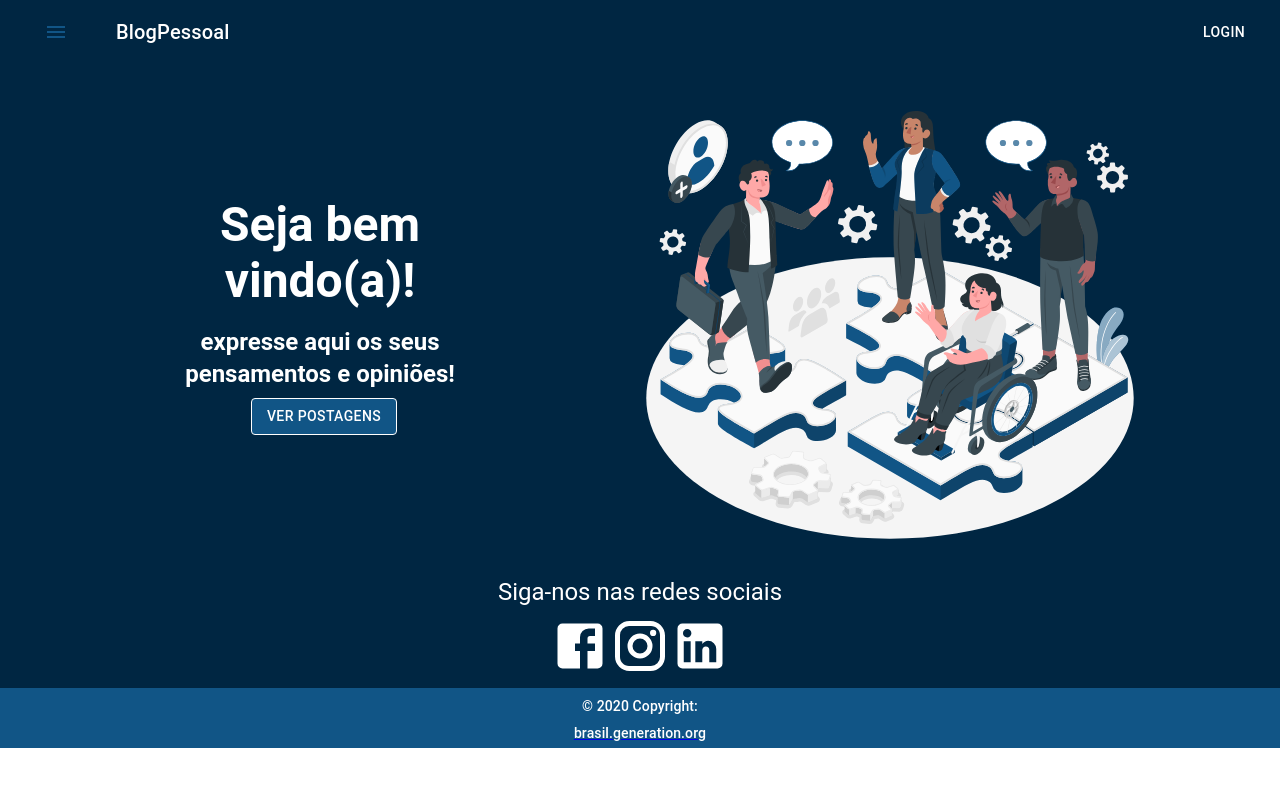
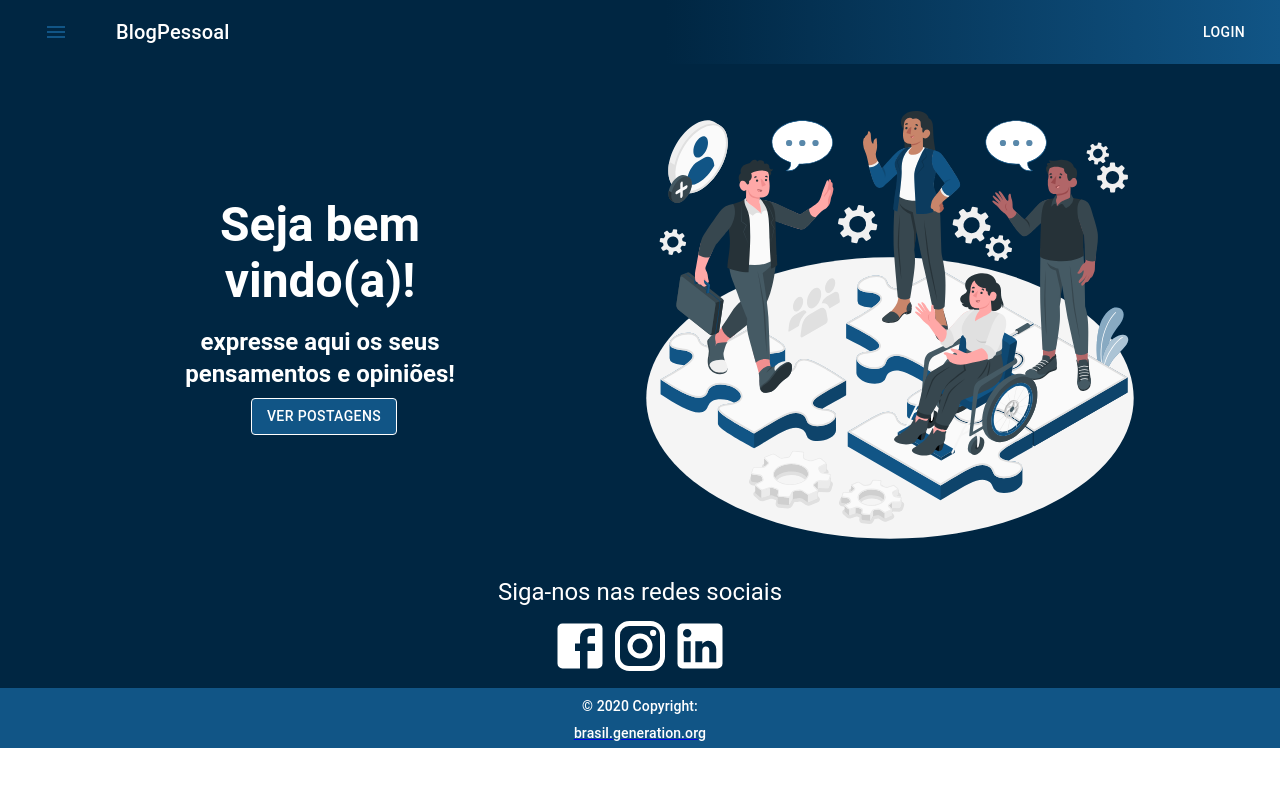
Before and after one commit to Ingridaquino/BlogPessoal-React, a React (Create React App) app: page / in a window 1280 px wide. Shown: the top 786 px of the page. Built offline with nearby package versions, Linux system fonts and the light colour scheme.

Commit message:
:construction: Blog pessoal versão nova

```diff
--- a/src/components/estaticos/navbar/Navbar.css
+++ b/src/components/estaticos/navbar/Navbar.css
@@ -0,0 +1,4 @@
+.header {
+  background: rgb(0,38,66);
+  background: linear-gradient(90deg, rgba(0,38,66,1) 52%, rgba(17,85,134,1) 100%);
+}
--- a/src/components/estaticos/navbar/Navbar.tsx
+++ b/src/components/estaticos/navbar/Navbar.tsx
@@ -6,6 +6,8 @@ import Typography from '@material-ui/core/Typography';
 import Button from '@material-ui/core/Button';
 import IconButton from '@material-ui/core/IconButton';
 import SimpleMenu from '../menu/SimpleMenu';
+
+import './Navbar.css'
 
 const useStyles = makeStyles((theme: Theme) =>
   createStyles({
@@ -27,7 +29,7 @@ export function Navbar() {
   return (
     <div className={classes.root}>
       <AppBar position="static">
-        <Toolbar style={{backgroundColor:"#002642"}}>
+        <Toolbar style={{backgroundColor:"#002642"}} className="header">
           <IconButton edge="start" className={classes.menuButton} aria-label="menu">
             <SimpleMenu />
           </IconButton>
```
Also changed, not shown: src/components/estaticos/menu/SimpleMenu.css (added).
